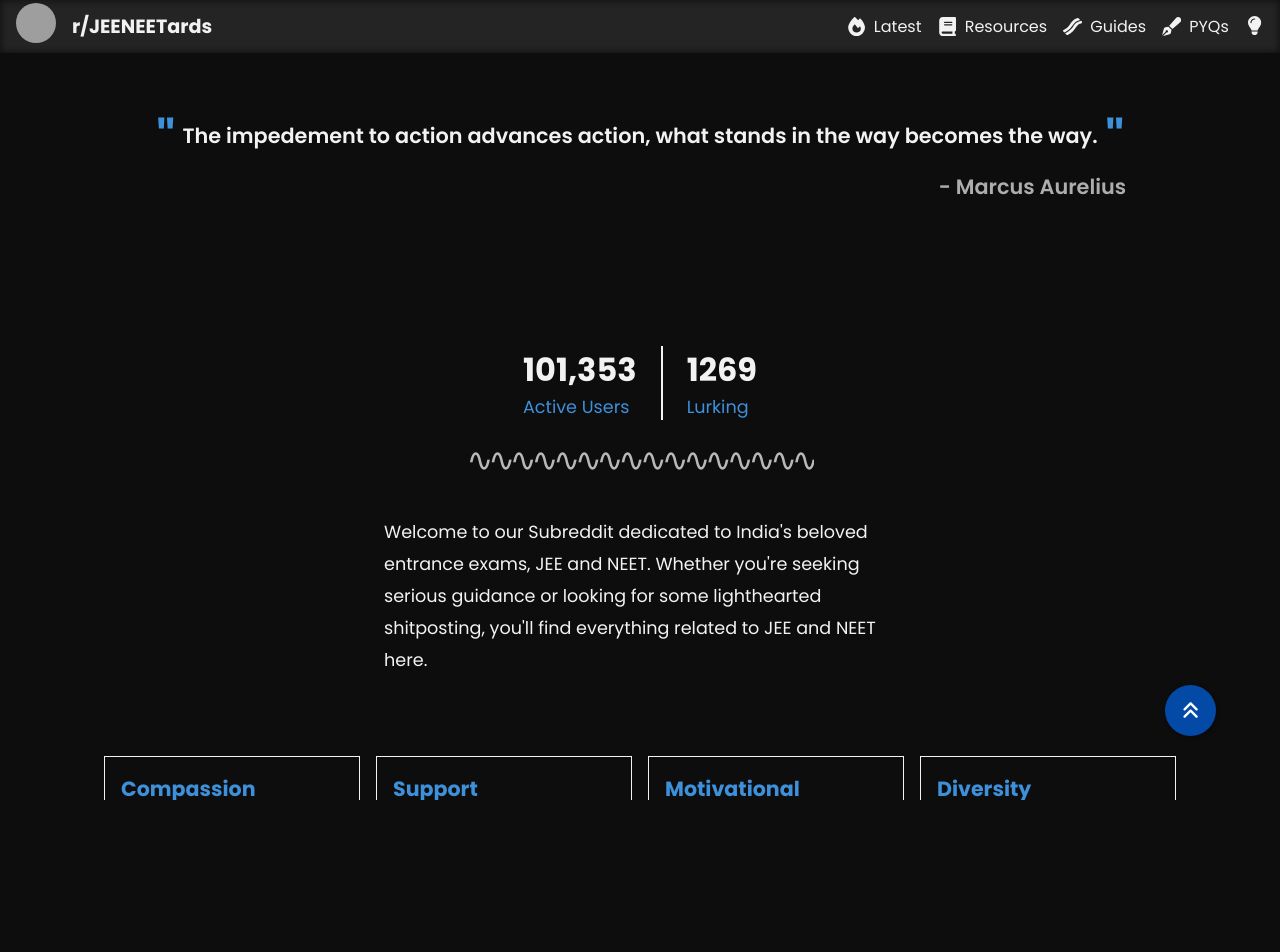
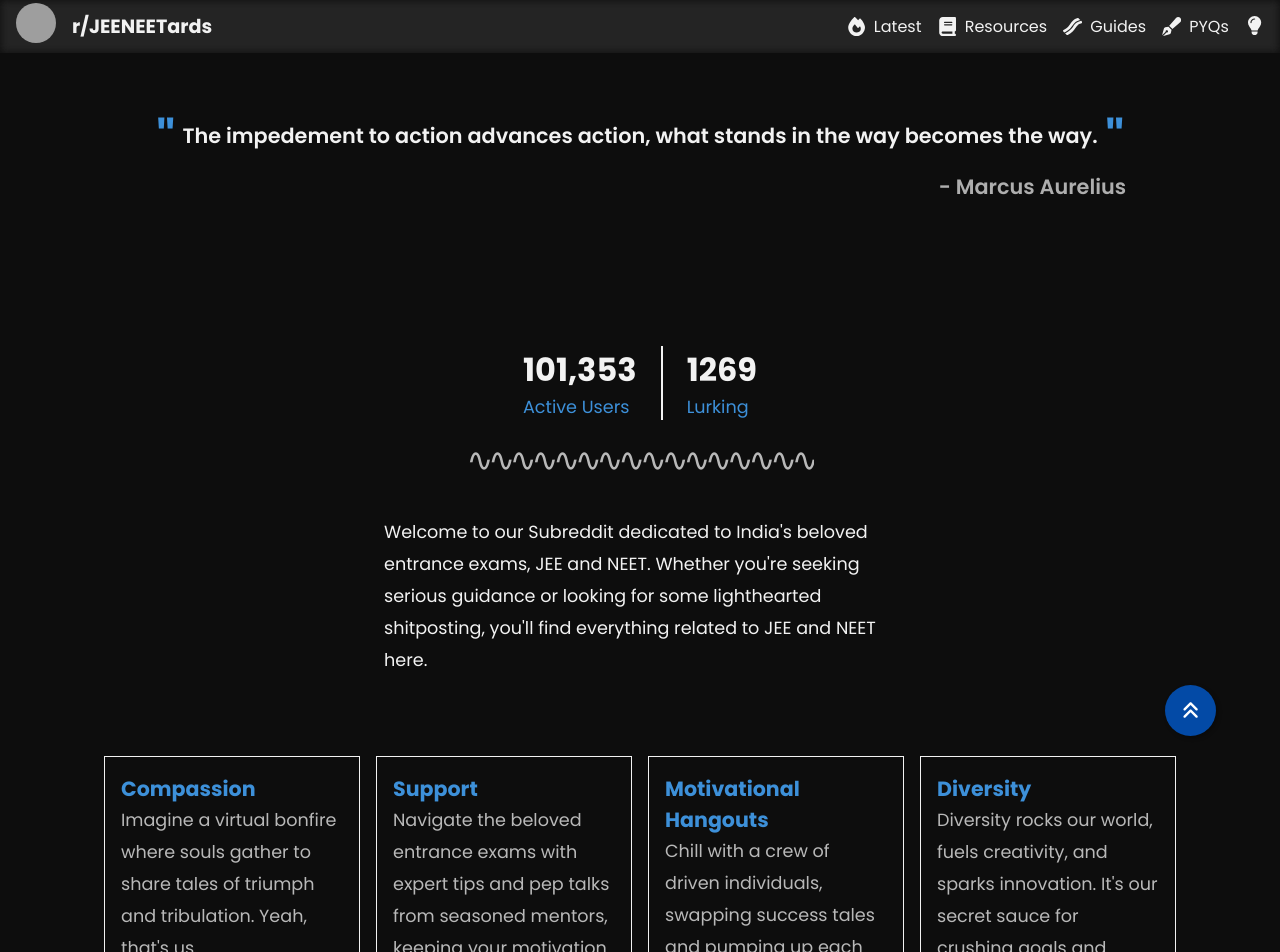
Before and after one commit to skndash96/jeeneetards, a SvelteKit app: page / in a window 1280 px wide. Shown: the top 952 px of the page. Before the commit the page ends 800 px from the top, so only its background shows below. Built offline with nearby package versions, Linux system fonts and the light colour scheme; grey boxes are pictures that could not be loaded.

Commit message:
minor
simplified ui

minor

minor

```diff
--- a/src/lib/footer.svelte
+++ b/src/lib/footer.svelte
@@ -6,7 +6,6 @@
     <p>
         Designed and developed by <a target="_blank" href="https://github.com/skndash96/"> a fellow Jeetard </a>
     </p>
-    <span> | </span>
     <p>
         For issues or PR, here's
         <a target="_blank" href="https://github.com/skndash96/jeeneetards">
@@ -29,4 +28,7 @@
     footer a {
         color: var(--ter);
     }
+     footer p:last-child {
+        border-right: 2px solid var(--txt);
+     }
 </style>
--- a/src/lib/main.css
+++ b/src/lib/main.css
@@ -34,14 +34,15 @@
     }
 }
 
+html {
+    transition: all ease-out 100ms;
+    scroll-behavior: smooth;
+}
+
 body {
-    overflow: hidden;
     font-family: Poppins;
     background: var(--bg);
     color: var(--txt);
-    transition: all ease-out 100ms;
-}
-body, .container, .content {
     scroll-behavior: smooth;
 }
 
--- a/src/lib/topScroll.svelte
+++ b/src/lib/topScroll.svelte
@@ -9,7 +9,7 @@
 <style>
 #topscroll {
     display: block;
-    position: absolute;
+    position: fixed;
     bottom: 4rem;
     right: 4rem;
     background: var(--pri);
--- a/src/routes/+layout.svelte
+++ b/src/routes/+layout.svelte
@@ -21,15 +21,8 @@
 </div>
 
 <style>
-    div.container {
-        height: 100vh;
-        height: 100dvh;
-        overflow: scroll;
-    }
     :global(div.container > div.container) {
         animation: slidein 100ms 1;
-        min-height: 100vh;
-        height: 100dvh;
     }
 
     div#start {
--- a/src/routes/+page.svelte
+++ b/src/routes/+page.svelte
@@ -1,6 +1,10 @@
 <script>
     let quote = "The impedement to action advances action, what stands in the way becomes the way.";
 </script>
+
+<svelte:head>
+    <title> JEENEETards | Home for Aspirants </title>
+</svelte:head>
 
 <div class="container">
     <div class="quote">
--- a/src/routes/test/+page.svelte
+++ b/src/routes/test/+page.svelte
@@ -48,7 +48,7 @@
 
 		let script = document.createElement('script');
 		script.src =
-			'https://cdn.jsdelivr.net/npm/mathjax@3.0.1/es5/tex-mml-chtml.js?config=TeX-AMS-MML_HTMLorMML';
+			'https://cdn.jsdelivr.net/npm/mathjax@3.0.1/es5/tex-mml-chtml.min.js?config=TeX-AMS-MML_HTMLorMML';
 		script.async = true;
 
 		document.head.append(script);
@@ -204,8 +204,6 @@
 <svelte:head>
 	<title>Test Interface</title>
 	<meta name="title" content="Test Interface" />
-
-	<script src="https://polyfill.io/v3/polyfill.min.js?features=es6"></script>
 </svelte:head>
 
 <div class="container">
@@ -249,7 +247,6 @@
 							{qIdx}
 							{subIdx}
 							respond={practice ? validateResponse : answerResponse}
-							}
 						/>
 					{/each}
 				</div>
@@ -301,6 +298,7 @@
 
 	div.container {
 		position: relative;
+		overflow-x: scroll;
 	}
 
 	div.container > div:first-child {
@@ -347,10 +345,10 @@
 
 	div.stat {
 		position: fixed;
-		right: 0;
 		top: 3.5rem;
 		left: 0;
 		bottom: 0;
+		width: 100vw;
 		pointer-events: none;
 	}
 	div.stat > div {
```
